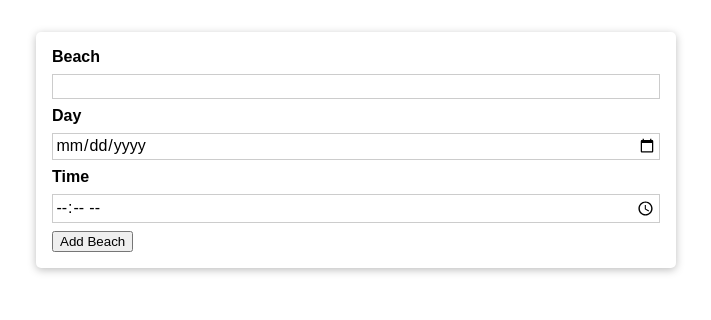
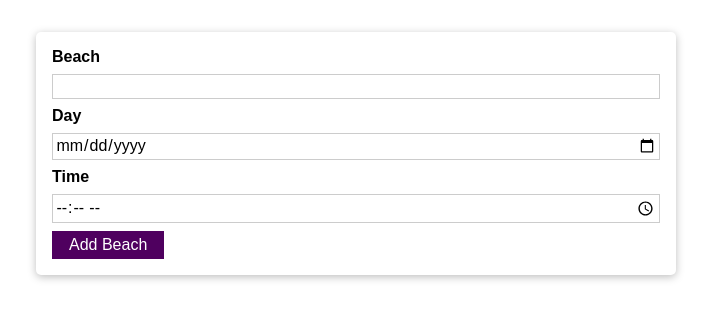
Before and after one commit to Developer-a-la-mode/Surfproject, a React (Create React App) app: page / in a window 1280 px wide. Shown: the top 320 px of the page, without its empty margins (284-995 px from the left). Built offline with nearby package versions, Linux system fonts and the light colour scheme.

Commit message:
user input state

```diff
--- a/src/components/SearchBeach.js
+++ b/src/components/SearchBeach.js
@@ -1,12 +1,32 @@
-import React, { Fragment } from 'react';
+import React, { useState, Fragment } from 'react';
 import Card from './UI/Card';
 import classes from './SearchBeach.module.css';
+import Button from './UI/Button';
 
 const SearchBeach = () => {
+    const [enteredBeachSearch, setEnteredBeachSearch] = useState('');
+    const [enteredDateSearch, setEnteredDateSearch] = useState('');
+    const [enteredTimeSearch, setEnteredTimeSearch] = useState('');
+
     const addBeachHandler = (event) => {
         event.preventDefault();
-        const beach = event.value
+        console.log(enteredBeachSearch, enteredDateSearch, enteredTimeSearch);
+
     }
+
+    const beachChangeHandler = (event) => {
+        setEnteredBeachSearch(event.target.value)
+    }
+
+    const dateChangeHandler = (event) => {
+        setEnteredDateSearch(event.target.value)
+    }
+
+    const timeChangeHandler = (event) => {
+        setEnteredTimeSearch(event.target.value)
+    }
+
+
     return (
         <Fragment>
             <Card className={classes.input}>
@@ -14,18 +34,18 @@ const SearchBeach = () => {
                     <label htmlFor='beach'>
                         Beach
                     </label>
-                    <input type="text" id="beach" />
+                    <input type="text" id="beach" onChange={beachChangeHandler} />
 
-                    <label htmlFor='day'>
+                    <label htmlFor='date'>
                         Day
                     </label>
-                    <input type="date" id="day" />
+                    <input type="date" id="date" onChange={dateChangeHandler} />
 
                     <label htmlFor='time'>
                         Time
                     </label>
-                    <input type="time" id="time" />
-                    <button type="submit">Add Beach</button>
+                    <input type="time" id="time" onChange={timeChangeHandler} />
+                    <Button type="submit">Add Beach</Button>
                 </form>
             </Card>
         </Fragment>
--- a/src/components/UI/Button.js
+++ b/src/components/UI/Button.js
@@ -1,10 +1,11 @@
 import React, { Fragment } from 'react';
+import classes from './Button.module.css';
 
-const Button = () => {
+const Button = (props) => {
 
     return (
         <Fragment>
-
+            <button className={classes.button} type={props.type || 'button'} onClick={props.onClick}>{props.children}</button>
         </Fragment>
     )
 }
--- a/src/components/UI/Button.module.css
+++ b/src/components/UI/Button.module.css
@@ -0,0 +1,18 @@
+.button {
+    font: inherit;
+    border: 1px solid #4f005f;
+    background: #4f005f;
+    color: white;
+    padding: 0.25rem 1rem;
+    cursor: pointer;
+  }
+
+  .button:hover,
+  .button:active {
+    background: #741188;
+    border-color: #741188;
+  }
+
+  .button:focus {
+    outline: none;
+  }
```
